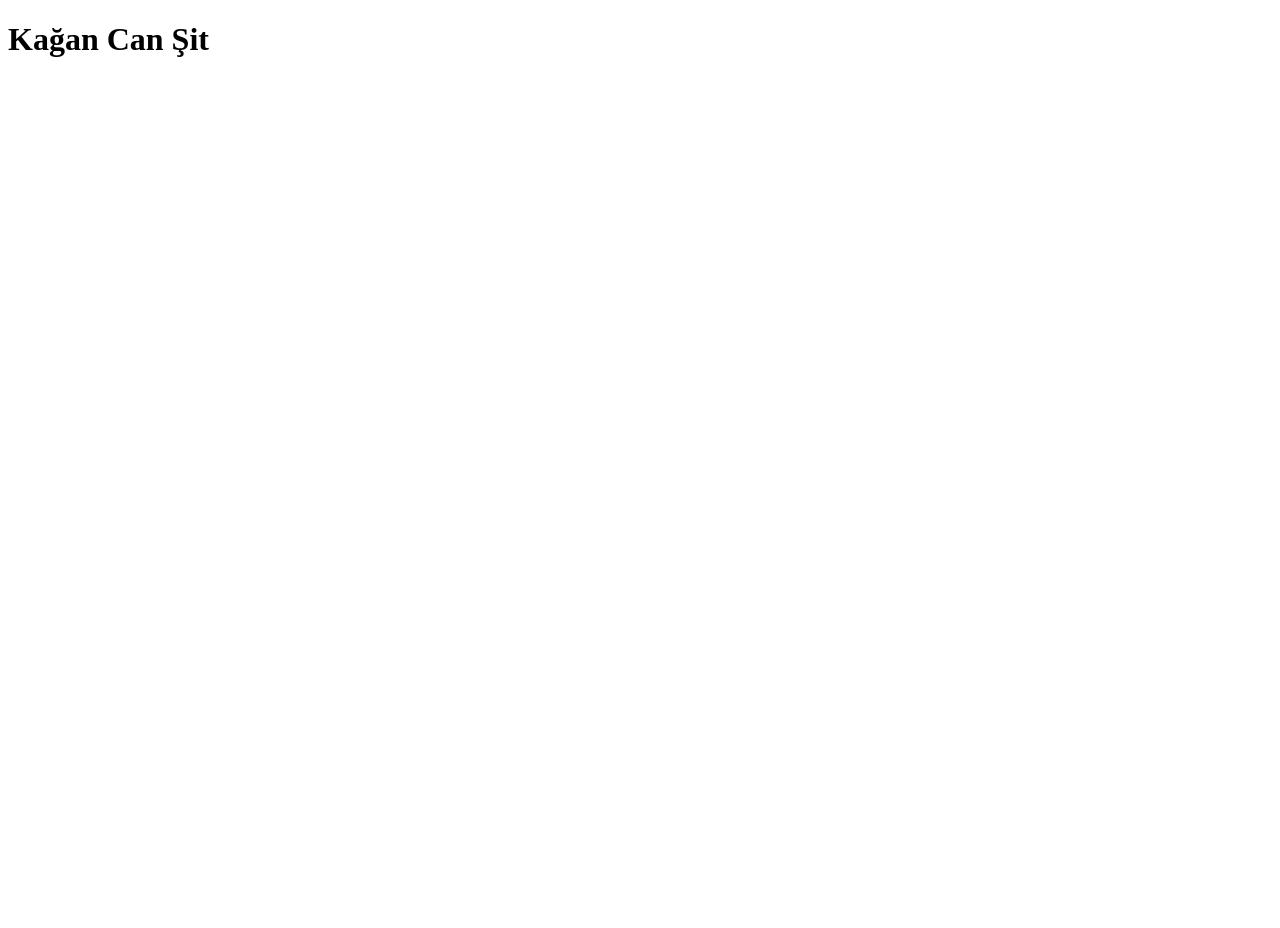
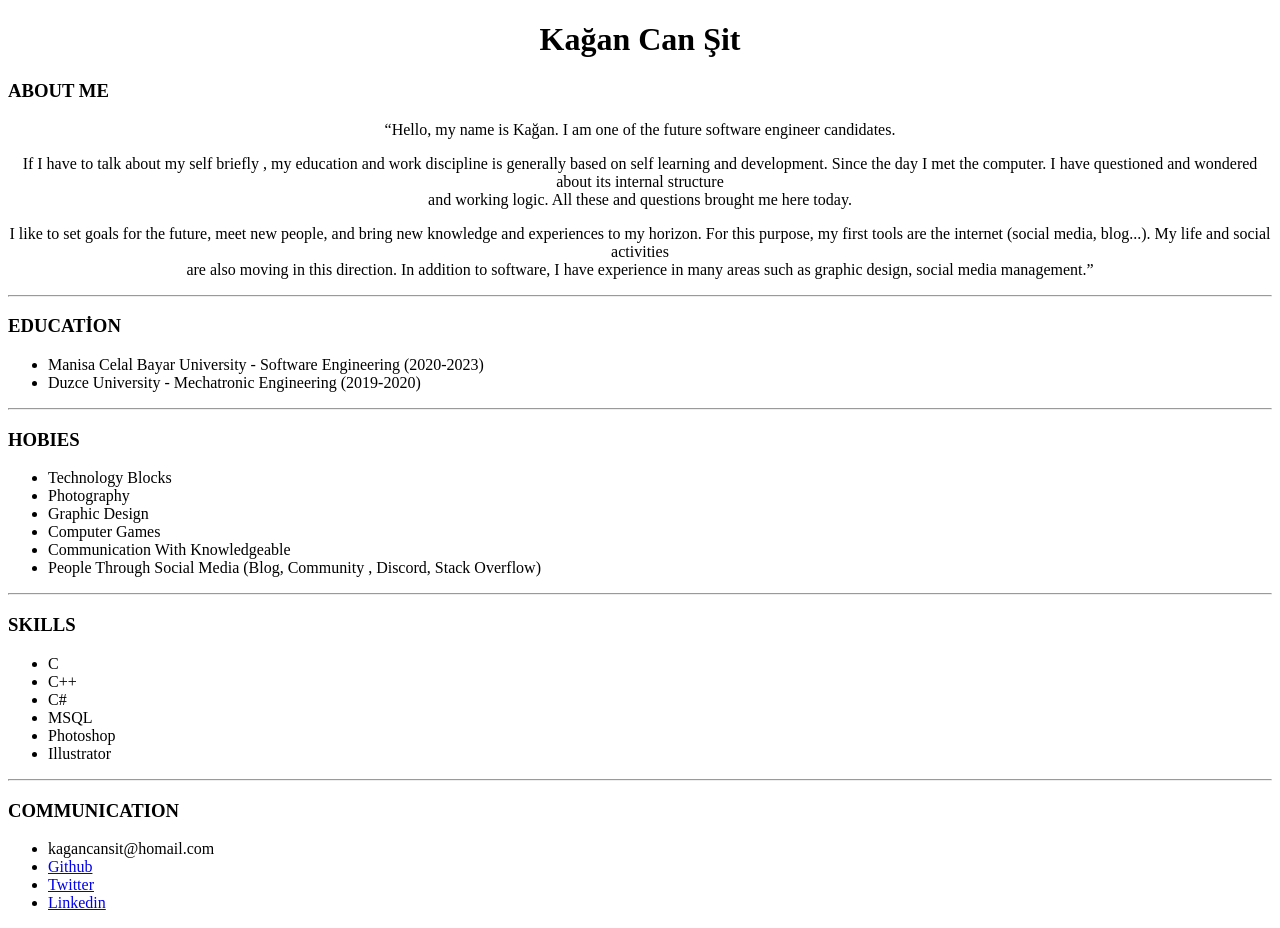
Before and after one commit to KaganCanSit/kodluyoruzilkrepo, a plain HTML site: page Odev 1/index.html in a window 1280 px wide. Before the commit the page ends 800 px from the top, so only its background shows below. Drawn offline with Linux system fonts and the light colour scheme.

Commit message:
Kodluyoruz_FrontendPatikasi_Homework1

```diff
--- a/Odev 1/index.html
+++ b/Odev 1/index.html
@@ -1,5 +1,6 @@
 <!DOCTYPE html>
 <html lang="en">
+
 <head>
     <meta charset="UTF-8">
     <meta http-equiv="X-UA-Compatible" content="IE=edge">
@@ -8,6 +9,69 @@
 </head>
 
 <body>
-    <h1 style="text-align: left;">Kağan Can Şit</h1>
+    <!-- Sayfa Başı İsim -->
+    <h1 style="text-align: center;">Kağan Can Şit</h1>
+    <!-- Genel Kişisel Bilgiler ve Kendime Dair Anlattıklarım -->
+    <h3>ABOUT ME</h3>
+        <p style="text-align: center;"> “Hello, my name is Kağan. I am one of the future software engineer candidates.<br>
+        <p style="text-align: center;">
+            If I have to talk about my self briefly , my education and work discipline is generally based on self learning and development. Since the day I met the computer. I have questioned and wondered about its internal structure<br>
+            and working logic. All these and questions brought me here today.
+        </p>
+        <p style="text-align: center;">
+            I like to set goals for the future, meet new people, and bring new knowledge and experiences to my horizon. For this purpose, my first tools are the internet (social media, blog...). My life and social activities<br>
+            are also moving in this direction. In addition to software, I have experience in many areas such as graphic design, social media management.”
+        </p>
+
+    <!-- Eğitim Hakkında Paragraf ve Liste -->
+    <hr>
+    <p><h3>EDUCATİON</h3>
+       <ul>
+            <li>Manisa Celal Bayar University - Software Engineering (2020-2023)</li>
+            <li>Duzce University - Mechatronic Engineering (2019-2020)</li>
+        </ul>
+    </p>
+
+    <!-- Hobiler Hakkında Paragraf ve Liste -->
+    <hr>
+    <p>
+        <h3>HOBIES</h3>
+        <ul>
+            <li>Technology Blocks</li>
+            <li>Photography</li>
+            <li>Graphic Design</li>
+            <li>Computer Games</li>
+            <li>Communication With Knowledgeable</li>
+            <li>People Through Social Media (Blog, Community , Discord, Stack Overflow)</li>
+         </ul>
+    </p>
+
+
+    <!-- Yetenekler Hakkında Paragraf ve Liste -->
+    <hr>
+    <p>
+        <h3>SKILLS</h3>
+        <ul>
+            <li>C</li>
+            <li>C++</li>
+            <li>C#</li>
+            <li>MSQL</li>
+            <li>Photoshop</li>
+            <li>Illustrator</li>
+        </ul>
+    </p>
+
+    <!-- İletişim Bilgileri Hakkında Paragraf ve Liste -->
+    <hr>
+    <p>
+        <h3>COMMUNICATION</h3>
+        <ul>
+            <li>kagancansit@homail.com</li>
+            <li><a href="https://github.com/KaganCanSit">Github</a></li>
+            <li><a href="https://twitter.com/kagancansit">Twitter</a></li>
+            <li><a href="https://www.linkedin.com/in/kagancansit/">Linkedin</a></li>
+        </ul>
+    </p>
 </body>
+
 </html>
```
